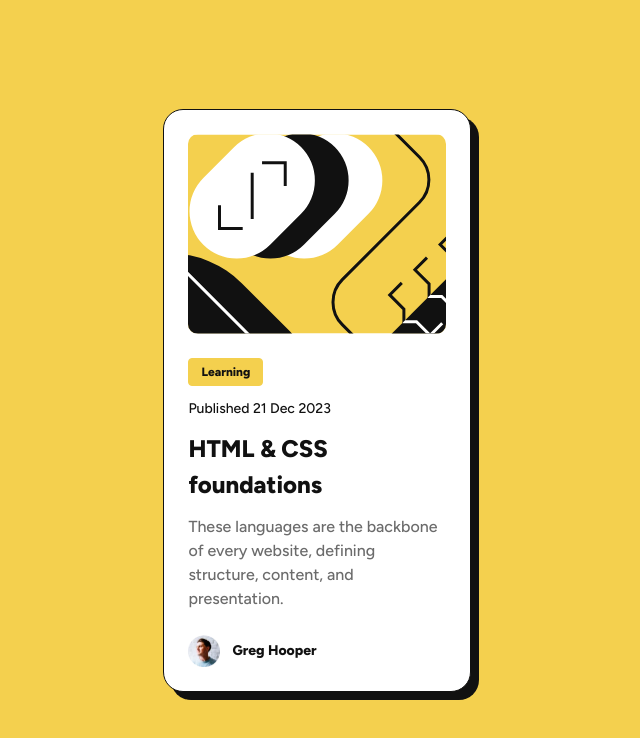
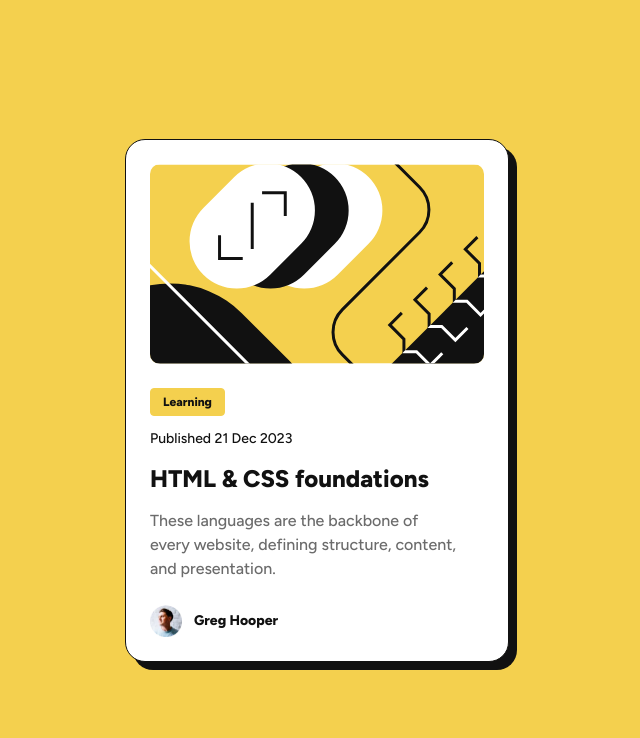
Before and after one commit to Esraa200114/Blog-preview-card, a website: page index.html in a window 1280 px wide. Shown: the whole page, without its empty margins (323-963 px from the left). Drawn offline with Linux system fonts and the light colour scheme.

Commit message:
Adjustments

```diff
--- a/index.html
+++ b/index.html
@@ -20,7 +20,7 @@
     <main class="h-full flex items-center justify-center font-body">
       <!-- Card -->
       <article
-        class="group rounded-20 p-6 m-6 md:w-2/5 lg:w-3/10 xl:w-6/25 bg-white border border-gray-950 shadow-neoBrutalist hover:shadow-neoBrutalistHover"
+        class="group rounded-20 p-6 m-6 md:w-3/10 bg-white border border-gray-950 shadow-neoBrutalist hover:shadow-neoBrutalistHover"
       >
         <!-- Card Image -->
         <img
@@ -53,7 +53,7 @@
 
           <!-- Card Description -->
           <p
-            class="sm:text-preset-3 md:text-preset-2 font-medium text-gray-500"
+            class="sm:text-preset-3 md:text-preset-2 font-medium text-gray-500 pr-6"
           >
             These languages are the backbone of every website, defining
             structure, content, and presentation.
--- a/tailwind.config.js
+++ b/tailwind.config.js
@@ -65,8 +65,6 @@ module.exports = {
         20: "20px",
       },
       width: {
-        "3/25": "12%",
-        "6/25": "24%",
         "3/10": "30%",
       },
     },
```
Also changed, not shown: public/styles.css.
